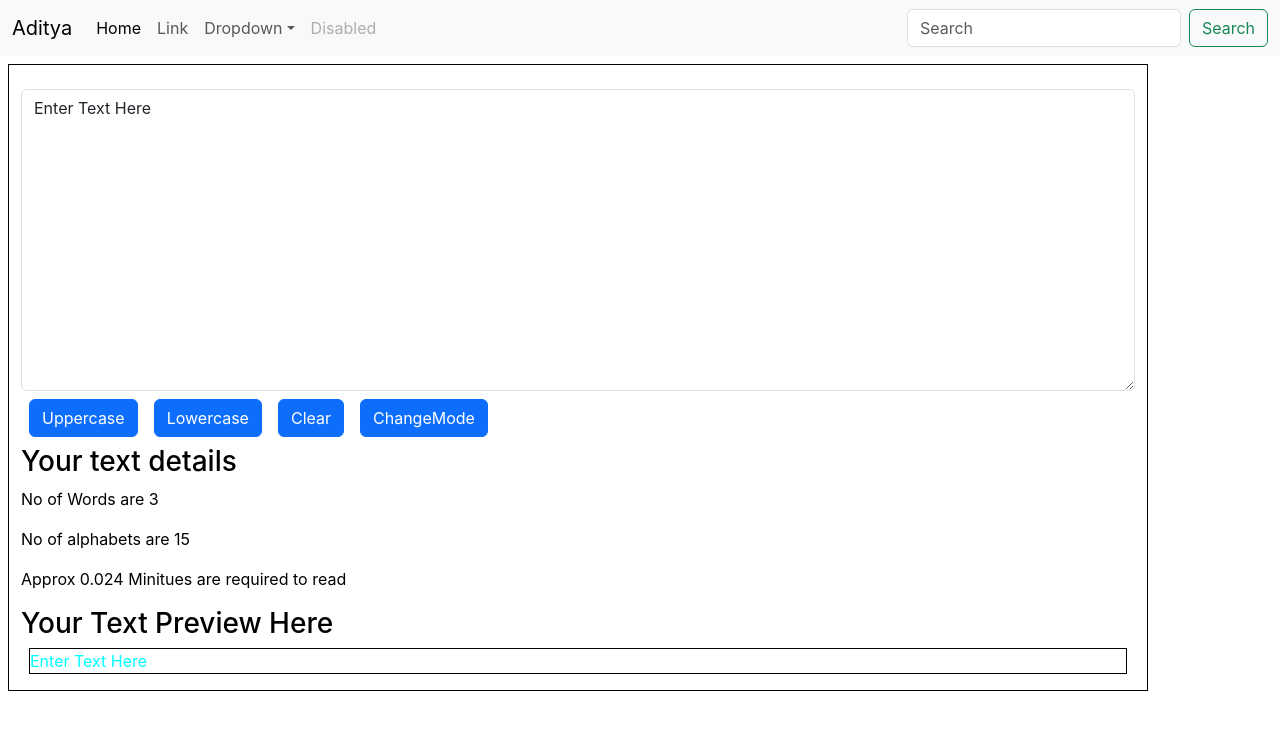
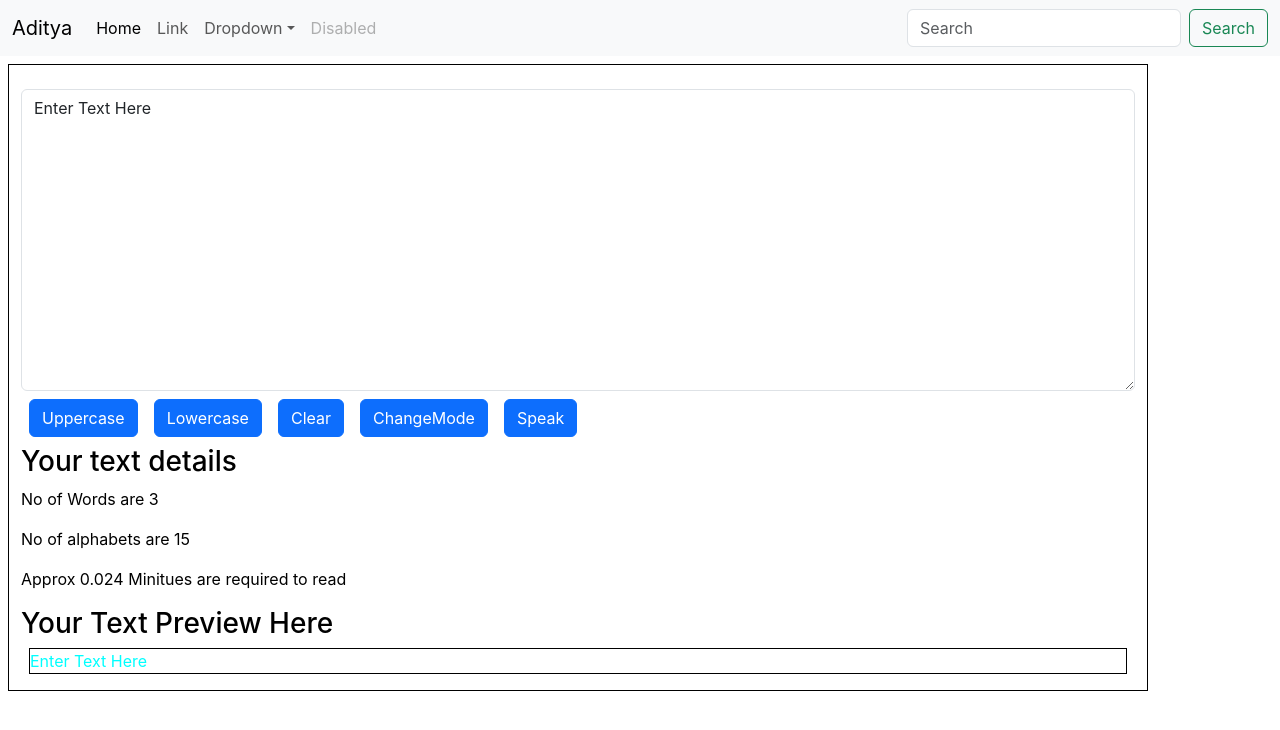
Before and after one commit to Aditya-Patel24/Text_Editor, a React (Create React App) app: page / in a window 1280 px wide. Shown: the top 730 px of the page. Built offline with nearby package versions, Linux system fonts and the light colour scheme.

Commit message:
Add speech synthesis functionality

```diff
--- a/src/Components/TextForm.js
+++ b/src/Components/TextForm.js
@@ -40,7 +40,11 @@ border: "1px solid black",
         }
       }
 
-
+      const onspeech =()=>{
+        let speech = new SpeechSynthesisUtterance();
+        speech.text = text;
+        window.speechSynthesis.speak(speech);
+      }
   return (
     <>
       <div className="container mx-2 my-2 " style={mystyle}>
@@ -69,6 +73,9 @@ border: "1px solid black",
         <button className="btn btn-primary mx-2 my-2" onClick={toggleonClick}>
           ChangeMode
         </button>
+        <button className="btn btn-primary mx-2 my-2" onClick={onspeech}>
+          Speak
+        </button>
         <h3>Your text details</h3>
         <p>No of Words are {text.split(/\s+/).filter((element)=>{return element.length!==0}).length}</p>
         <p>No of alphabets are {text.length}</p>
```
